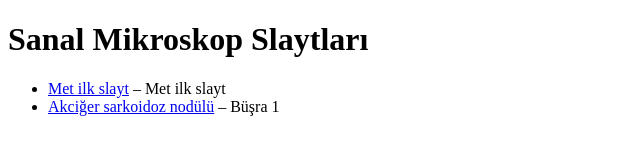
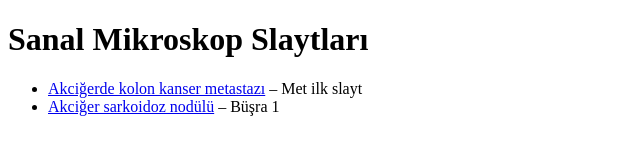
Before and after one commit to metinciris/main-gallery, a plain HTML site: page index.html in a window 1280 px wide. Shown: the whole page, without its empty margins (0-640 px from the left). Drawn offline with Linux system fonts and the light colour scheme.

Commit message:
update index after rename slide-f68f41e0

```diff
--- a/index.html
+++ b/index.html
@@ -2,6 +2,6 @@
 <html lang="tr">
 <head><meta charset="UTF-8"><title>Sanal Mikroskop Galerisi</title></head>
 <body><h1>Sanal Mikroskop Slaytları</h1><ul>
-<li><a href='https://metinciris.github.io/slide-f68f41e0/' target='_blank'>Met ilk slayt</a> – Met ilk slayt</li>
+<li><a href='https://metinciris.github.io/slide-f68f41e0/' target='_blank'>Akciğerde kolon kanser metastazı</a> – Met ilk slayt</li>
 <li><a href='https://metinciris.github.io/slide-004eabee/' target='_blank'>Akciğer sarkoidoz nodülü</a> – Büşra 1</li>
 </ul></body></html>
```
